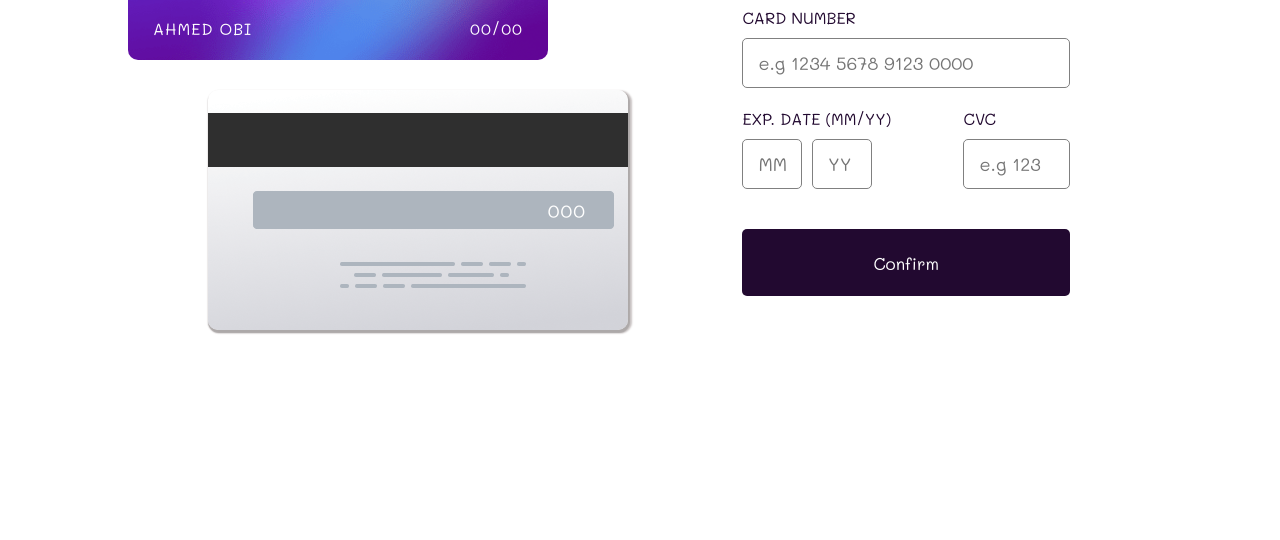
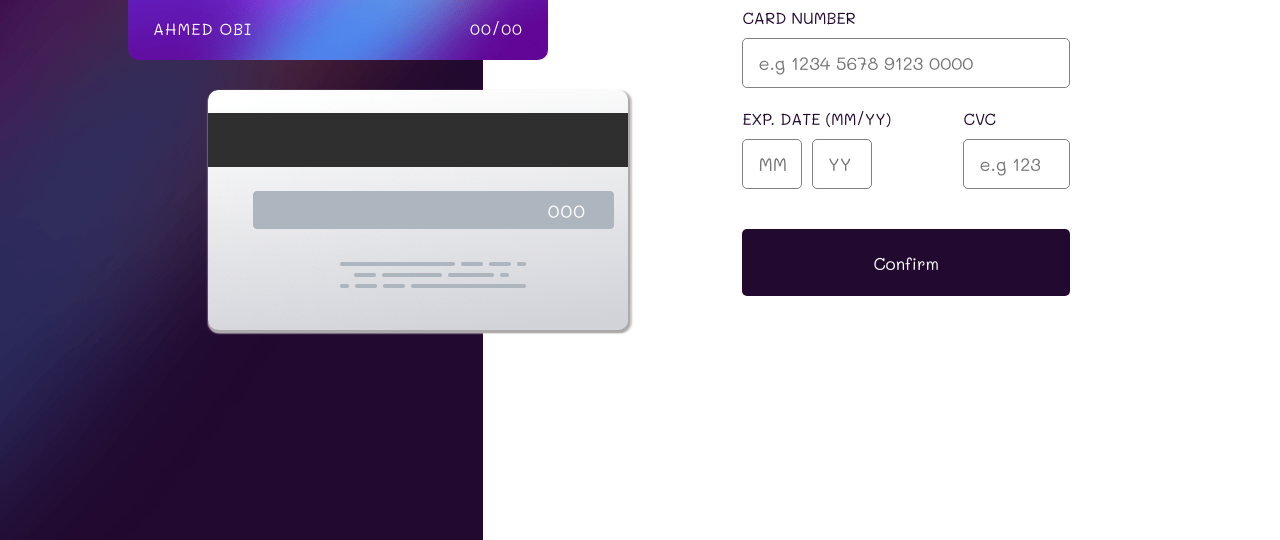
Before and after one commit to Olisegreat/Interaction-Card, a plain HTML site: page index.html in a window 1280 px wide. Shown: the part 260-800 px from the top of the page. Drawn offline with Linux system fonts and the light colour scheme.

Commit message:
commit one more

```diff
--- a/style.css
+++ b/style.css
@@ -13,7 +13,7 @@ html {
 .page {
   width: 100%;
   height: 100%;
-  /* background: url(img/bg-main-desktop.png); */
+  background: url(img/bg-main-desktop.png);
   background-repeat: no-repeat;
   display: flex;
   /* font-family: Space Grotesk; */
```
